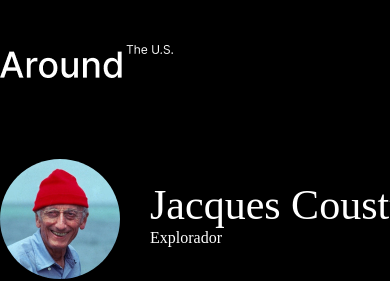
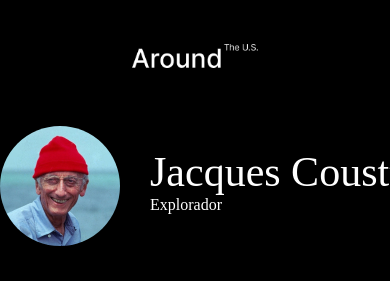
Before and after one commit to kev-torrico/web_project_around, a plain HTML site: page index.html in a window 390 px wide. Shown: the top 281 px of the page. Drawn offline with nearby package versions, Linux system fonts and the light colour scheme; files whose address does not match are found by name.

Commit message:
Add breakpoints in 900px and 450px to header

```diff
--- a/blocks/header.css
+++ b/blocks/header.css
@@ -1,10 +1,35 @@
 .header {
   margin: 45px auto 40px;
-
-  min-width: 880px;
-  min-height: 74px;
+  width: 100%;
+  max-width: 880px;
+  height: 74px;
+  display: flex;
+  justify-content: flex-start;
+  align-items: flex-start;
 }
 .header__logo {
   width: 173px;
   height: 33px;
 }
+@media screen and (max-width: 900px) {
+  .header {
+    margin: 45px auto 40px;
+    padding: 0 20px;
+    display: flex;
+    justify-content: flex-start;
+  }
+}
+@media screen and (max-width: 450px) {
+  .header {
+    margin: 28px auto 42px;
+    width: 320px;
+    height: 56px;
+    display: flex;
+    justify-content: center;
+    align-items: center;
+  }
+  .header__logo {
+    width: 126px;
+    height: 24px;
+  }
+}
--- a/blocks/page.css
+++ b/blocks/page.css
@@ -4,7 +4,6 @@ body {
   padding: 0;
   width: 100%;
   height: 100vh;
-
   color: white;
 }
 
--- a/blocks/principal-section.css
+++ b/blocks/principal-section.css
@@ -7,8 +7,7 @@
     "cards cards cards"
     "cards cards cards";
   margin: 0 auto;
-  width: 880px;
-  min-width: 880px;
+  max-width: 880px;
 }
 .profile {
   display: flex;
@@ -25,8 +24,8 @@
 }
 .profile__info {
   grid-area: profile;
-  min-width: 415px;
-  min-height: 77px;
+  width: 415px;
+  height: 77px;
   display: flex;
 }
 .profile__name {
```
